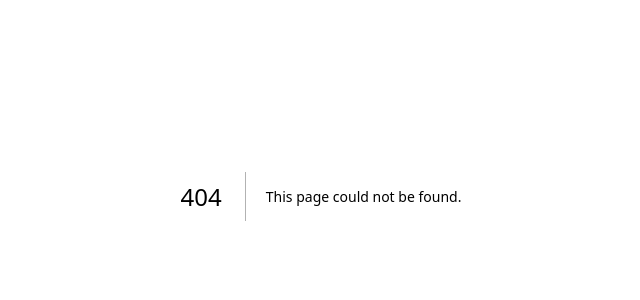
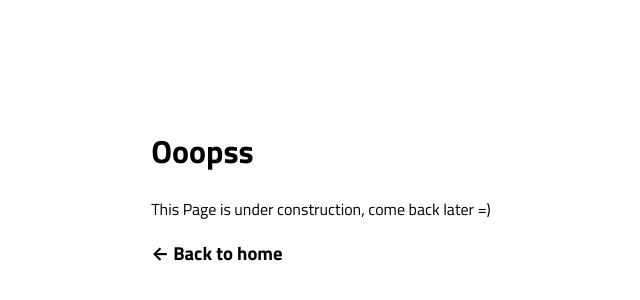
Before and after one commit to ianjduran/portfolio, a Next.js app: page /projects in a window 1280 px wide. Before the commit this address had no page. Shown: the part 204-504 px from the top of the page, without its empty margins (319-959 px from the left). Built offline with nearby package versions, Linux system fonts and the light colour scheme; a web font is replaced by a local one.

Commit message:
fix about page

```diff
--- a/pages/about.js
+++ b/pages/about.js
@@ -19,6 +19,8 @@ export default function AboutPage() {
             </p>
 
             <h1>Skills</h1>
+            <div className={styles.main}>
+
                 <div className={styles.grid}>
                     <div className={skillsBoxStyle.skillBox}>
                         <span className={styles.logo}>
@@ -65,6 +67,7 @@ export default function AboutPage() {
           </div> */}
 
                 </div>
+            </div>
             <h1>Education</h1>
             <EdItem
                 school="Tecnológico de Monterrey"
--- /dev/null
+++ b/pages/projects.js
@@ -0,0 +1,17 @@
+import Link from "next/link";
+import homeStyles from "../styles/Home.module.css";
+
+export default function Projects() {
+    return (
+        <main className={homeStyles.main}>
+            <div className={homeStyles.container}>
+                <h1> Ooopss</h1>
+                <p> This Page is under construction, come back later =)</p>
+
+                <h3>
+                    <Link href="/">← Back to home</Link>
+                </h3>
+            </div>
+        </main>
+    );
+}
--- a/styles/About.module.css
+++ b/styles/About.module.css
@@ -26,3 +26,13 @@
     line-height: 1.5;
     font-size: 3rem;
 }
+
+.main {
+    /* min-height: 100vh; */
+    /* padding: 1rem 0; */
+    flex: 1;
+    display: flex;
+    flex-direction: column;
+    justify-content: center;
+    align-items: center;
+  }
```
Also changed, not shown: pages/index.js (+8 -4 lines). Lines whose indentation alone changed are shown as unchanged.
